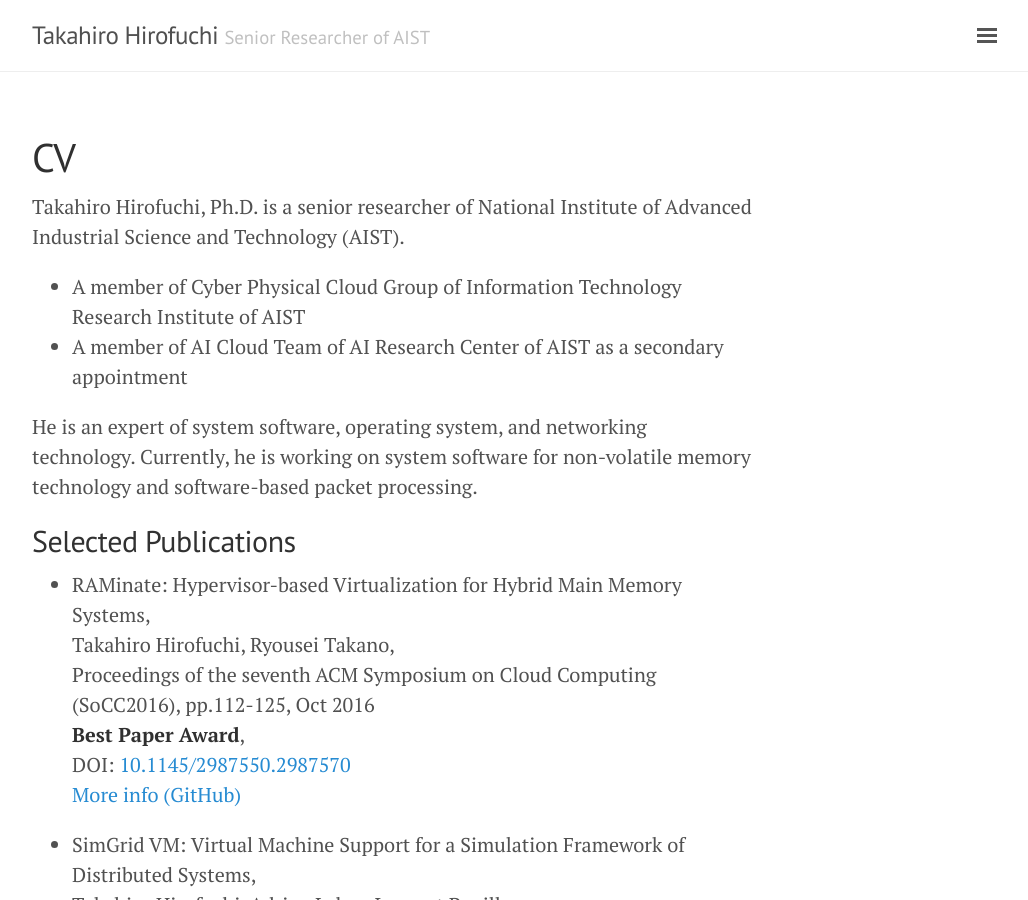
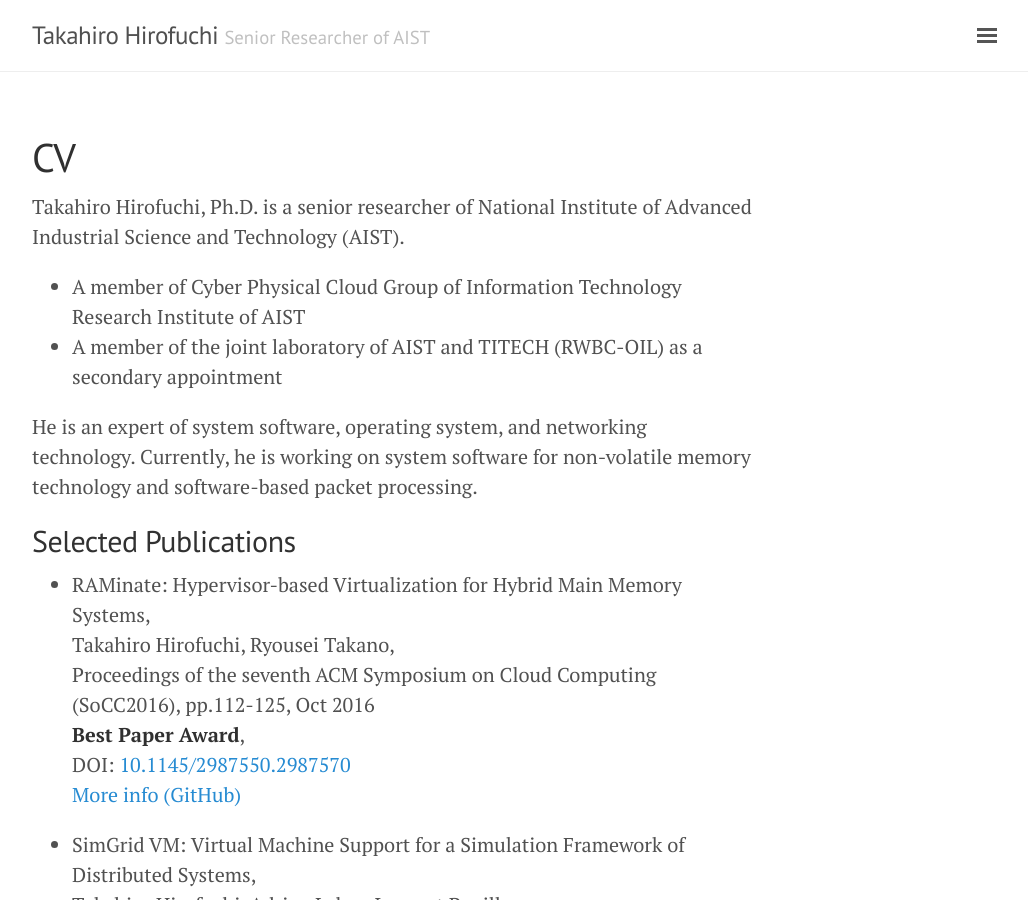
Before and after one commit to takahiro-hirofuchi/takahiro-hirofuchi.github.io, a Jekyll site: the page built from cv.md, in a window 1280 px wide and 900 px high. Shown: the whole window, without its empty margins (248-1276 px from the left). Built offline with Jekyll 4.4.1, drawn with Linux system fonts in a browser that asks for light colours.

Commit message:
update for OIL

```diff
--- a/cv.md
+++ b/cv.md
@@ -6,7 +6,7 @@ title: CV
 Takahiro Hirofuchi, Ph.D. is a senior researcher of National Institute of Advanced Industrial Science and Technology (AIST).
 
 - A member of Cyber Physical Cloud Group of Information Technology Research Institute of AIST
-- A member of AI Cloud Team of AI Research Center of AIST as a secondary appointment
+- A member of the joint laboratory of AIST and TITECH (RWBC-OIL) as a secondary appointment
 
 He is an expert of system software, operating system, and networking technology.
 Currently, he is working on system software for non-volatile memory technology and software-based packet processing.
```
Also changed, not shown: publications.md (+1 -1 lines).
